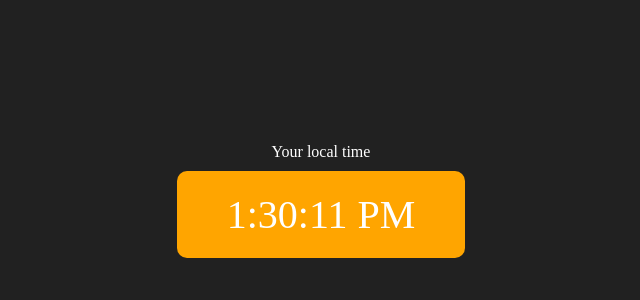
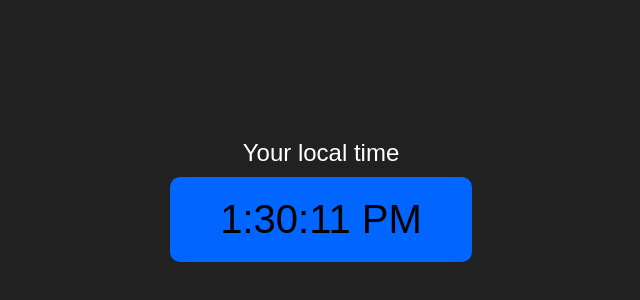
Before and after one commit to ayushdubey025/JAVASCRIPT-by-Hitesh, a plain HTML site: page 07_Projects/03_DigitalClock/index.html in a window 1280 px wide. Shown: the part 208-508 px from the top of the page, without its empty margins (319-959 px from the left). Drawn offline with Linux system fonts and the light colour scheme.

Commit message:
Project - Digital Clock

```diff
--- a/07_Projects/03_DigitalClock/style.css
+++ b/07_Projects/03_DigitalClock/style.css
@@ -9,9 +9,15 @@ body {
     align-items: center;
     flex-direction: column;
   }
+  #banner {
+    font-size : 24px;
+    font-family:Arial, Helvetica, sans-serif
+  }
   #clock {
     font-size: 40px;
-    background-color: orange;
+    color: black;
+    font-family:sans-serif;
+    background-color: rgb(0, 102, 255);
     padding: 20px 50px;
     margin-top: 10px;
     border-radius: 10px;
```
